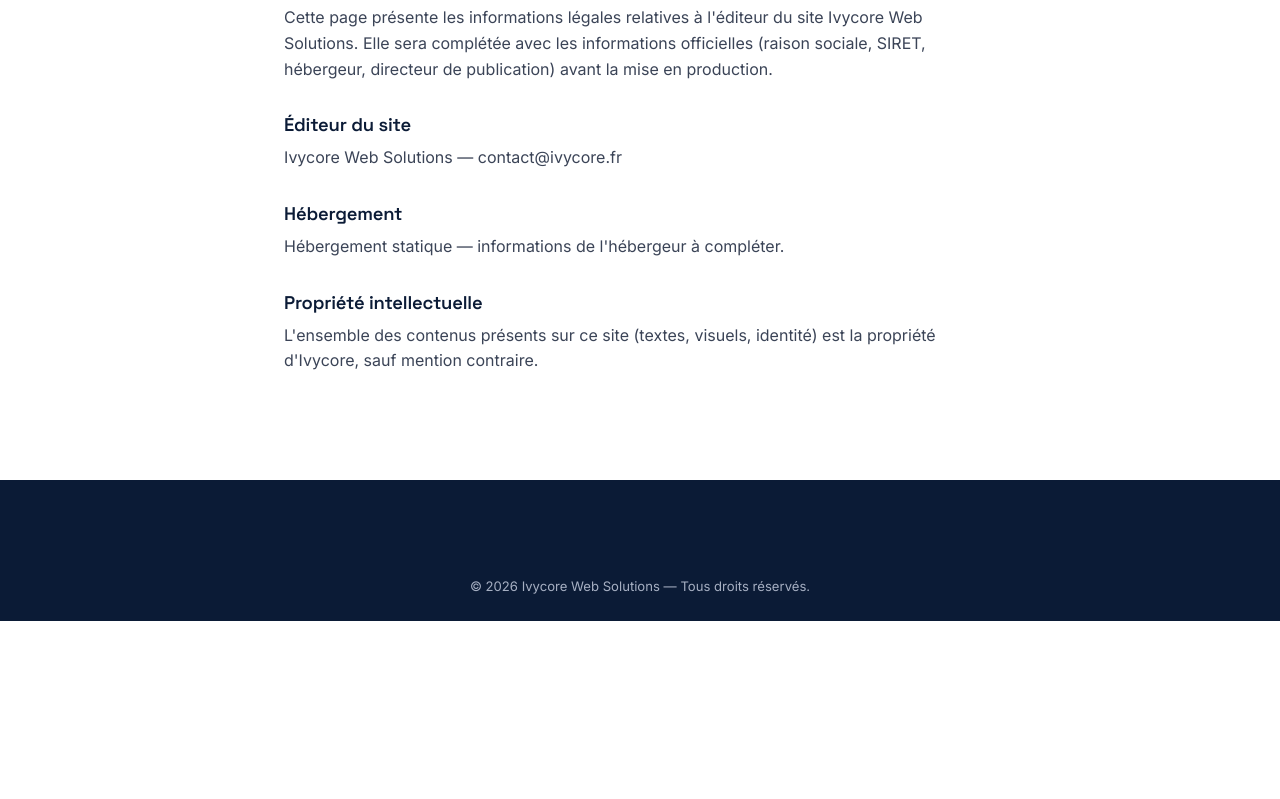
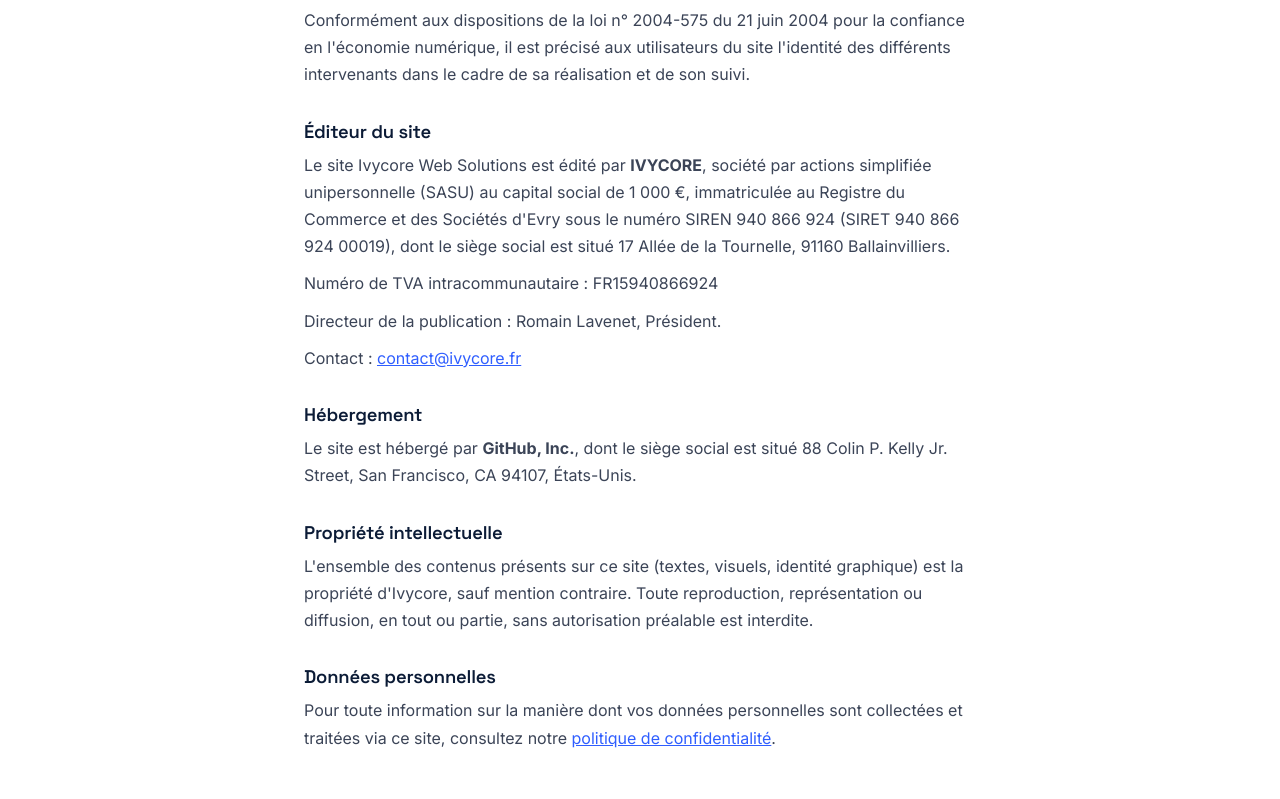
Before and after one commit to ledoug15/websolution, a plain HTML site: page mentions-legales.html in a window 1280 px wide. Shown: the part 231-1030 px from the top of the page. Before the commit the page ends 852 px from the top, so only its background shows below. Drawn offline with Linux system fonts and the light colour scheme.

Commit message:
Update mentions-legales.html

```diff
--- a/mentions-legales.html
+++ b/mentions-legales.html
@@ -4,7 +4,7 @@
 <meta charset="UTF-8">
 <meta name="viewport" content="width=device-width, initial-scale=1.0">
 <title>Mentions légales — Ivycore Web Solutions</title>
-<meta name="description" content="Mentions légales du site Ivycore Web Solutions.">
+<meta name="description" content="Mentions légales du site Ivycore Web Solutions : éditeur, hébergeur et propriété intellectuelle.">
 <meta name="robots" content="noindex">
 <link rel="icon" href="favicon.ico" sizes="any">
 <link rel="preconnect" href="https://fonts.googleapis.com">
@@ -14,9 +14,10 @@
 <style>
   .legal-page { padding: calc(var(--header-h) + 64px) 0 96px; }
   .legal-page h1 { font-size: 2rem; margin-bottom: 24px; }
-  .legal-page h2 { font-size: 1.15rem; margin: 32px 0 10px; }
-  .legal-page p, .legal-page li { color: var(--gray-700); margin-bottom: 10px; }
-  .legal-page a.back { color: var(--accent); font-weight: 600; }
+  .legal-page h2 { font-size: 1.15rem; margin: 32px 0 10px; color: var(--navy); }
+  .legal-page p, .legal-page li { color: var(--gray-700); margin-bottom: 10px; line-height: 1.7; }
+  .legal-page a { color: var(--accent); text-decoration: underline; }
+  .legal-page a.back { color: var(--accent); font-weight: 600; text-decoration: none; }
 </style>
 </head>
 <body>
@@ -32,16 +33,31 @@
   </div>
 </header>
 <main class="legal-page">
-  <div class="wrap" style="max-width:760px;">
+  <div class="wrap" style="max-width:720px;">
     <p><a href="index.html" class="back">&larr; Retour à l'accueil</a></p>
     <h1>Mentions légales</h1>
-    <p>Cette page présente les informations légales relatives à l'éditeur du site Ivycore Web Solutions. Elle sera complétée avec les informations officielles (raison sociale, SIRET, hébergeur, directeur de publication) avant la mise en production.</p>
+    <p>Conformément aux dispositions de la loi n° 2004-575 du 21 juin 2004 pour la confiance en l'économie numérique, il est précisé aux utilisateurs du site l'identité des différents intervenants dans le cadre de sa réalisation et de son suivi.</p>
+
     <h2>Éditeur du site</h2>
-    <p>Ivycore Web Solutions — contact@ivycore.fr</p>
+    <p>
+      Le site Ivycore Web Solutions est édité par <strong>IVYCORE</strong>, société par actions simplifiée unipersonnelle (SASU) au capital social de 1 000 €,
+      immatriculée au Registre du Commerce et des Sociétés d'Evry sous le numéro SIREN 940 866 924 (SIRET 940 866 924 00019),
+      dont le siège social est situé 17 Allée de la Tournelle, 91160 Ballainvilliers.
+    </p>
+    <p>Numéro de TVA intracommunautaire : FR15940866924</p>
+    <p>Directeur de la publication : Romain Lavenet, Président.</p>
+    <p>Contact : <a href="mailto:contact@ivycore.fr">contact@ivycore.fr</a></p>
+
     <h2>Hébergement</h2>
-    <p>Hébergement statique — informations de l'hébergeur à compléter.</p>
+    <p>
+      Le site est hébergé par <strong>GitHub, Inc.</strong>, dont le siège social est situé 88 Colin P. Kelly Jr. Street, San Francisco, CA 94107, États-Unis.
+    </p>
+
     <h2>Propriété intellectuelle</h2>
-    <p>L'ensemble des contenus présents sur ce site (textes, visuels, identité) est la propriété d'Ivycore, sauf mention contraire.</p>
+    <p>L'ensemble des contenus présents sur ce site (textes, visuels, identité graphique) est la propriété d'Ivycore, sauf mention contraire. Toute reproduction, représentation ou diffusion, en tout ou partie, sans autorisation préalable est interdite.</p>
+
+    <h2>Données personnelles</h2>
+    <p>Pour toute information sur la manière dont vos données personnelles sont collectées et traitées via ce site, consultez notre <a href="confidentialite.html">politique de confidentialité</a>.</p>
   </div>
 </main>
 <footer class="site-footer">
```
